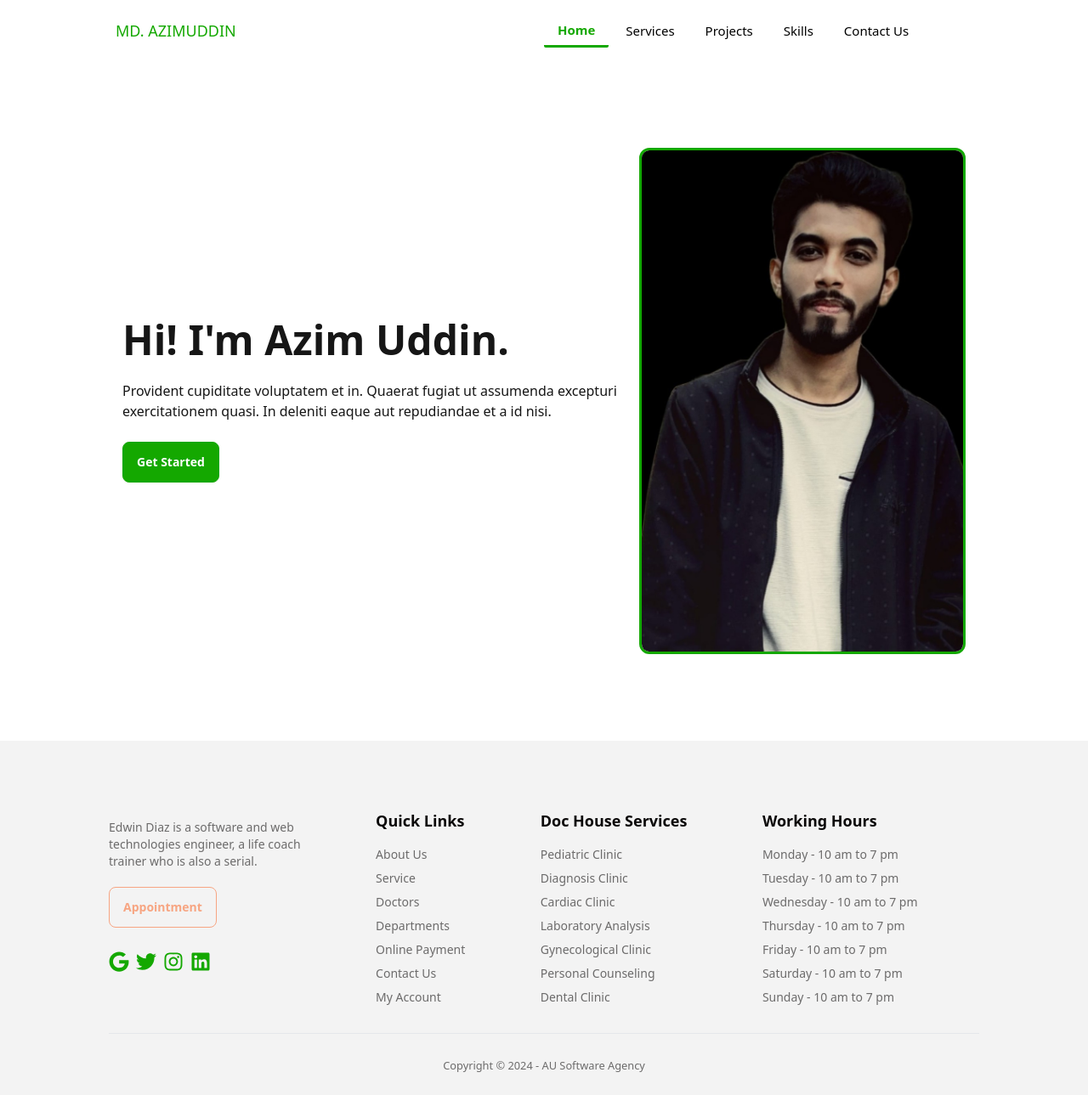
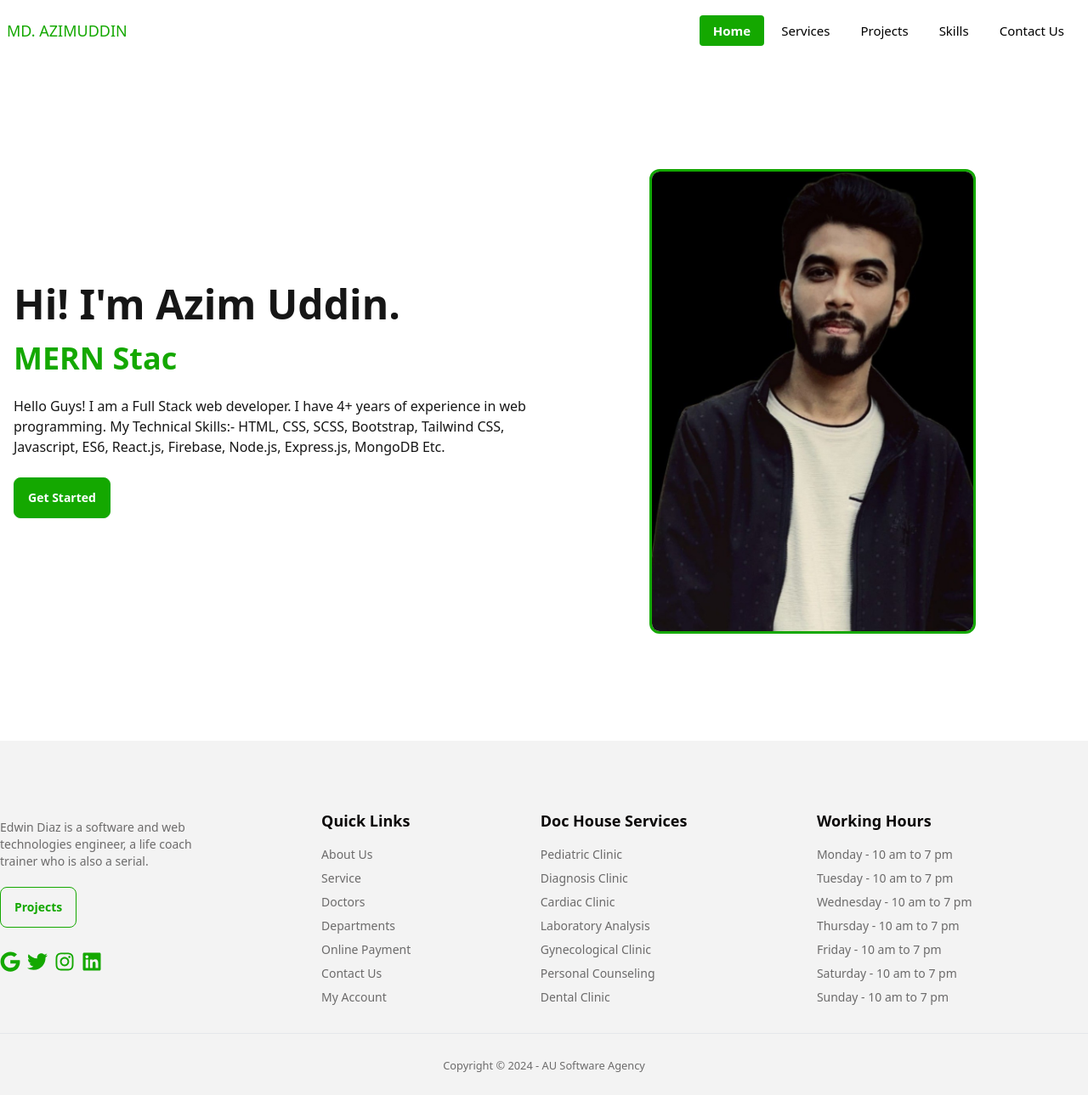
Before and after one commit to azimuddin2/azim-uddin-portfolio, a React (Vite) app: page / in a window 1280 px wide. Shown: the whole page at 85% size. Built offline with nearby package versions, Linux system fonts and the light colour scheme.

Commit message:
update banner section task

```diff
--- a/package.json
+++ b/package.json
@@ -17,6 +17,7 @@
     "react-icons": "^5.1.0",
     "react-router-dom": "^6.22.3",
     "react-scroll-to-top": "^3.0.0",
+    "react-type-animation": "^3.2.0",
     "sort-by": "^1.2.0"
   },
   "devDependencies": {
--- a/src/pages/Home/Banner/Banner.jsx
+++ b/src/pages/Home/Banner/Banner.jsx
@@ -1,3 +1,4 @@
+import { TypeAnimation } from 'react-type-animation';
 import azimImg from '../../../assets/images/azim_uddin.jpeg';
 
 const Banner = () => {
@@ -5,10 +6,29 @@ const Banner = () => {
         <section>
             <div className="hero min-h-screen">
                 <div className="hero-content flex-col lg:flex-row-reverse">
-                    <img style={{border: '3px solid #14a800'}} src={azimImg} alt='azim uddin' className="lg:max-w-sm rounded-xl" />
-                    <div>
-                        <h1 className="text-5xl font-semibold">Hi! I'm Azim Uddin.</h1>
-                        <p className="py-6">Provident cupiditate voluptatem et in. Quaerat fugiat ut assumenda excepturi exercitationem quasi. In deleniti eaque aut repudiandae et a id nisi.</p>
+                    <div className='flex-1 mx-auto'>
+                        <img style={{ border: '3px solid #14a800' }} src={azimImg} alt='azim uddin' className="lg:max-w-sm rounded-xl mx-auto" />
+                    </div>
+                    <div className='flex-1'>
+                        <h1 className="text-5xl font-semibold mb-5">Hi! I'm Azim Uddin.</h1>
+
+                        <TypeAnimation
+                            className="text-2xl lg:text-4xl font-semibold text-primary"
+                            sequence={[
+                                'Full Stack Web Developer',
+                                1000,
+                                'MERN Stack Developer',
+                                1000,
+                                'Software Developer',
+                                1000,
+                                'Freelancer',
+                                1000,
+                            ]}
+                            speed={20}
+                            repeat={Infinity}
+                        />
+
+                        <p className="py-6">Hello Guys! I am a Full Stack web developer. I have 4+ years of experience in web programming. My Technical Skills:- HTML, CSS,  SCSS, Bootstrap, Tailwind CSS,  Javascript, ES6, React.js, Firebase, Node.js, Express.js, MongoDB Etc.</p>
                         <button className="btn btn-primary text-white">Get Started</button>
                     </div>
                 </div>
--- a/src/pages/Home/Home.jsx
+++ b/src/pages/Home/Home.jsx
@@ -2,7 +2,7 @@ import Banner from "./Banner/Banner";
 
 const Home = () => {
     return (
-        <div className="max-w-screen-lg mx-auto">
+        <div className="max-w-screen-xl mx-auto">
             <Banner></Banner>
         </div>
     );
--- a/src/pages/Shared/Footer/Footer.jsx
+++ b/src/pages/Shared/Footer/Footer.jsx
@@ -8,12 +8,12 @@ const Footer = () => {
             style={{ background: 'var(--Dark-07, #F3F3F3)' }}
             className="pt-20 px-6 lg:px-0"
         >
-            <div className='footer max-w-screen-lg lg:mx-auto pb-8 border-b'>
+            <div className='footer max-w-screen-xl lg:mx-auto pb-8 border-b'>
                 <div>
                     {/* <img src={logo} alt="Logo" style={{ height: "44px" }} /> */}
                     <p className='my-3 text-accent text-sm'>Edwin Diaz is a software and web <br /> technologies engineer, a life coach <br /> trainer who is also a serial.</p>
-                    <Link to="/appointment" className='group'>
-                        <button className='btn btn-outline btn-secondary group-hover:text-white capitalize'>Appointment</button>
+                    <Link to="/projects" className='group'>
+                        <button className='btn btn-outline btn-primary group-hover:text-white capitalize'>Projects</button>
                     </Link>
                     <div className='flex items-center mt-5'>
                         <p className='text-primary text-2xl mr-2 cursor-pointer'><FaGoogle></FaGoogle></p>
@@ -61,7 +61,7 @@ const Footer = () => {
                 width="18"
                 height="18"
                 top="400"
-                style={{ background: "#F7A582", boxShadow: 'none', borderRadius: "5px" }}
+                style={{ background: "#14a800", boxShadow: 'none', borderRadius: "5px" }}
             />
         </footer>
     );
--- a/src/pages/Shared/Navbar/CustomLink.jsx
+++ b/src/pages/Shared/Navbar/CustomLink.jsx
@@ -7,12 +7,12 @@ const CustomLink = ({ children, to, ...props }) => {
     return (
         <Link className='mb-1 lg:mb-0'
             style={{
-                // background: match ? '#F7A582' : 'none',
-                fontWeight: match ? '700' : '500',
-                borderRadius: '2px',
+                background: match ? '#14a800' : 'none',
+                fontWeight: match ? '600' : '500',
+                borderRadius: '4px',
                 marginRight: '4px',
-                color: match ? '#14a800' : 'black',
-                borderBottom: match ? '3px solid #14a800': 'none',
+                color: match ? 'white' : 'black',
+                // borderBottom: match ? '3px solid #14a800': 'none',
                 fontSize: '15px'
             }}
             to={to}
--- a/src/pages/Shared/Navbar/Navbar.jsx
+++ b/src/pages/Shared/Navbar/Navbar.jsx
@@ -35,14 +35,14 @@ const Navbar = () => {
 
     return (
         <div className='text-secondary py-1 px-2 lg:px-0'>
-            <div className="navbar container mx-auto max-w-screen-lg">
+            <div className="navbar container mx-auto max-w-screen-xl">
                 <div className="navbar-start">
                     <Link to="/">
                         <h2 className='text-primary text-lg font-medium'>MD. AZIMUDDIN</h2>
                         {/* <img className='w-full' style={{ height: "40px" }} src={logo} alt="Logo" /> */}
                     </Link>
                 </div>
-                <div className="navbar-center hidden lg:flex items-center">
+                <div className="navbar-end hidden lg:flex items-center">
                     <ul className="flex items-center menu menu-horizontal p-0 text-white">
                         {navOptions}
                     </ul>
```
Also changed, not shown: src/assets/images/azim_uddin.jpeg, 1 other file (tests, documents, lock files or other folders).
